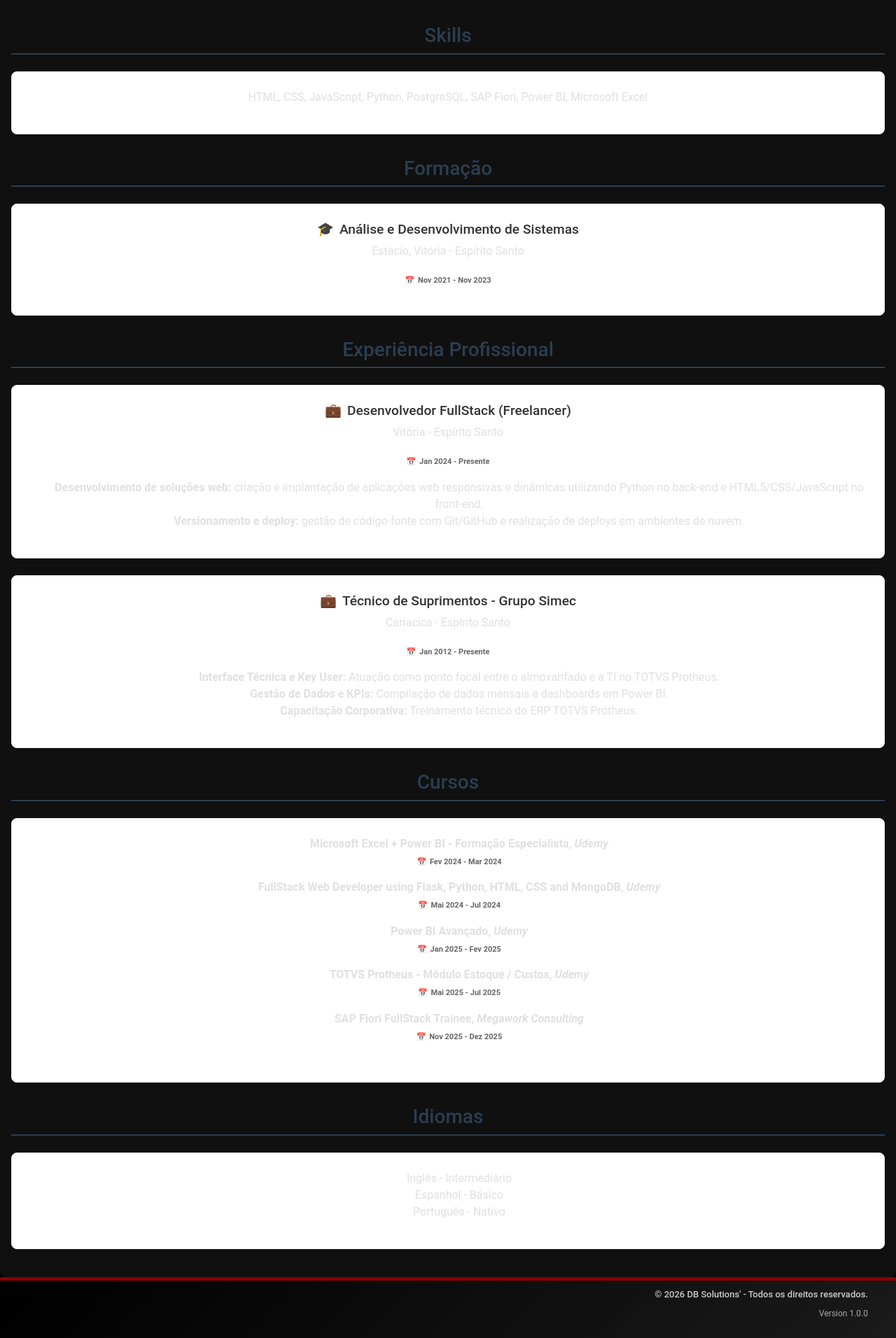
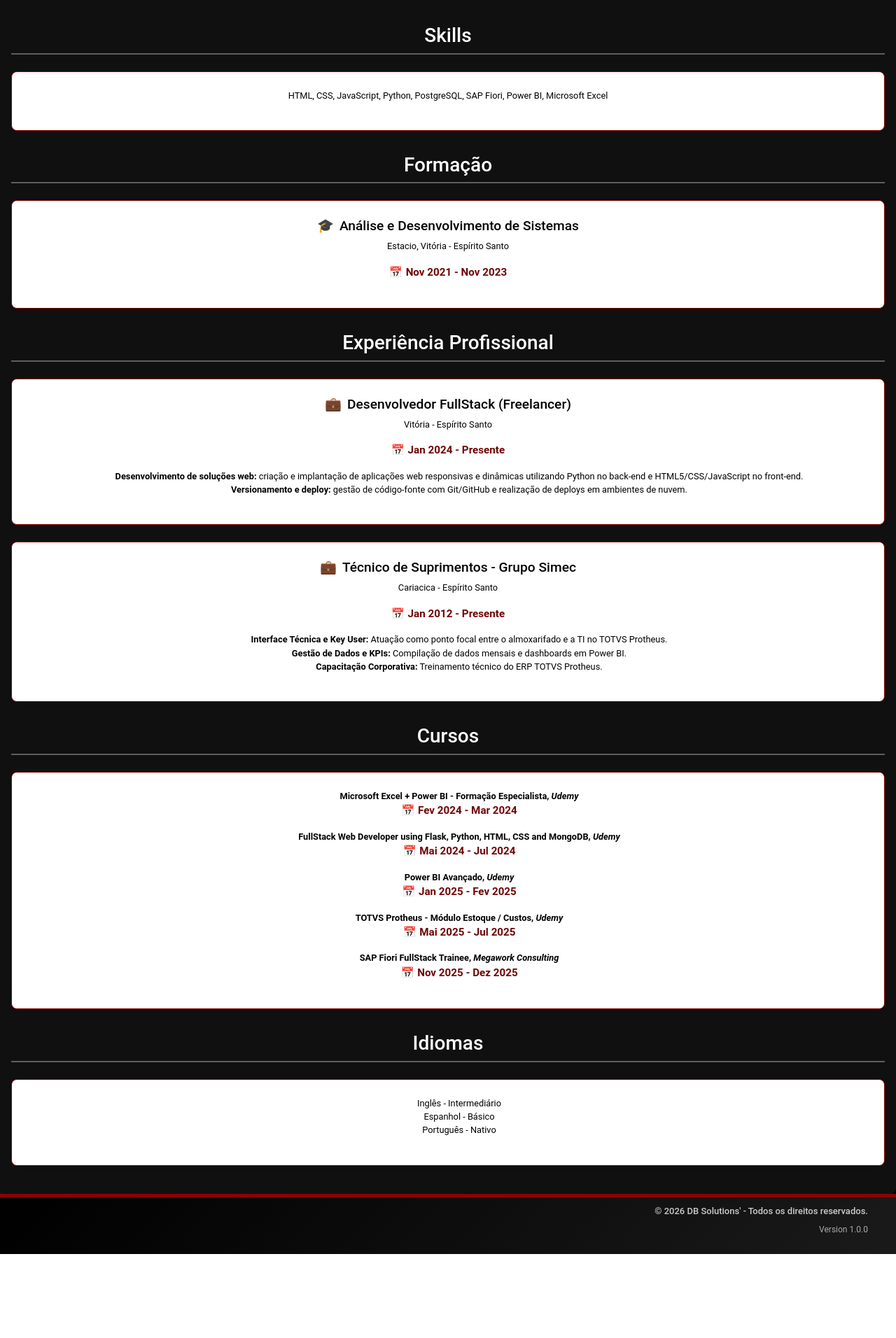
Before and after one commit to diegobernardessv/Curriculum-Vitae_DiegoBernardes, a Flask app: page /resume.html in a window 1280 px wide. Shown: the part 94-2006 px from the top of the page at 70% size. After the commit the page ends 1886 px from the top, so only its background shows below. Run offline with Flask 3, Linux system fonts and the light colour scheme.

Commit message:
feat: estilização e organização código css

```diff
--- a/static/css/style.css
+++ b/static/css/style.css
@@ -1,18 +1,41 @@
-/* Reset Básico */
+/* ============================
+    1. RESET & ESTILOS GERAIS
+   ============================ */
+
+/* Reset */
 * {
     margin: 0;
     padding: 0;
     box-sizing: border-box;
 }
 
-/* Espaçamento entre os elementos */
-.container {
+/* Estilos Gerais do Body */
+body {
+    font-family: 'Roboto', 'Segoe UI', Tahoma, Geneva, Verdana, sans-serif;
+    background-color: black;
+    /* Corrigido: vírgula separando as cores do gradiente */
+    background-image: linear-gradient(135deg, black, #1a1a1a, black);
+    color: #e0e0e0;
+}
+
+/* ============================
+2. LAYOUT & CONTAINERS
+   ============================ */
+
+/* Containers centrais */
+.container,
+main.container {
     max-width: 1600px;
     text-align: center;
+    background-color: #101010;
+    padding: 1rem;
     border-radius: 8px;
+    box-shadow: 0 0 10px rgba(0, 0, 0, 0.3);
 }
 
-/* === Navbar Customizada === */
+/* ============================
+3. NAVBAR
+   ============================ */
 .custom-navbar {
     background-color: black;
     border-bottom: 2px solid #8b0000;
@@ -20,7 +43,6 @@
     z-index: 1030;
 }
 
-/* Transições suaves nos itens */
 .navbar .nav-link {
     color: white;
     transition: color 0.3s ease, transform 0.3s ease;
@@ -58,91 +80,47 @@
     box-shadow: 0 4px 10px rgba(255, 0, 0, 0.3);
 }
 
-/* Estilos Gerais */
-body {
-    font-family: 'Roboto', 'Segoe UI', Tahoma, Geneva, Verdana, sans-serif;
-    background-color: black;
-    background-image: linear-gradient(135deg, black#101010, #1a1a1a, black);
-    color: #e0e0e0;/* Fundo cinza bem suave */
+/* ============================
+4. HEADER (Página Inicial)
+   ============================ */
+header h1 {
+    font-size: 2.5rem;
+    color: #ffffff;
+    margin-bottom: 0.5rem;
 }
 
-/* Containers centrais */
-.container,
-main.container {
-    background-color: #101010;
-    padding: 1rem;
-    border-radius: 8px;
-    box-shadow: 0 0 10px rgba(0, 0, 0, 0.3);
+header h2 {
+    font-size: 1.2rem;
+    color: #ffffff;
+    font-weight: normal;
 }
 
+/* ============================
+5. CONTEÚDO PRINCIPAL & CARDS
+   ============================ */
+/* Títulos das Seções */
+section h3 {
+    color: #ffffff;
+    border-bottom: 2px solid #5e5e5e;
+    padding-bottom: 0.5rem;
+    margin-top: 2rem;
+    margin-bottom: 1.5rem;
+}
+
+/* Estilo base para listas no conteúdo principal */
 main ul {
     list-style: none;
     /* Remove as bolinhas da lista */
 }
 
-/* Cabeçalho (Home) */
-header {
-    text-align: center;
-    /* Centraliza foto e texto */
-    background-color: #f4f4f4;
-    /* Fundo cinza claro */
-    padding: 3rem 1rem;
-    /* Espaçamento generoso */
-    border-bottom: 1px solid #ddd;
-    /* Linha sutil abaixo */
-}
-
-header img {
-    border-radius: 50%;
-    /* Faz a imagem ficar redonda */
-    object-fit: cover;
-    /* Garante que a foto não distorça */
-    border: 5px solid white;
-    /* Borda branca grossa */
-    box-shadow: 0 4px 10px rgba(0, 0, 0, 0.1);
-    /* Sombra suave para destacar */
-    margin-bottom: 1rem;
-    /* Espaço entre a foto e o nome */
-}
-
-header h1 {
-    font-size: 2.5rem;
-    /* Nome grande */
-    color: #2c3e50;
-    /* Azul escuro profissional */
-    margin-bottom: 0.5rem;
-    /* Espaço abaixo do nome */
-}
-
-header h2 {
-    font-size: 1.2rem;
-    color: #666;
-    /* Cinza médio para o cargo */
-    font-weight: normal;
-    /* Fonte mais leve */
-}
-
-/* Títulos das Seções */
-section h3 {
-    color: #2c3e50;
-    /* Azul escuro */
-    border-bottom: 2px solid #2c3e50;
-    /* Linha de destaque */
-    padding-bottom: 0.5rem;
-    /* Espaço até a linha */
-    margin-top: 2rem;
-    /* Espaço acima do texto */
-    margin-bottom: 1.5rem;
-    /* Espaço abaixo do texto */
-}
-
-/* Cartões de Conteúdo (Experiência, Projetos, Formação) */
-article {
+/* Cartões de Conteúdo (Article, Address) */
+article,
+address {
     background: white;
     /* Fundo do cartão */
     padding: 1.5rem;
     /* Espaçamento interno */
-    border: 1px solid #eee;
+    border: 1px solid #8b0000;
     /* Borda sutil */
     border-radius: 8px;
     /* Borda arredondada */
@@ -152,20 +130,36 @@
     /* Separação entre cartões */
 }
 
+/* Elementos dentro dos cartões */
 article h4 {
-    color: #333;
+    color: #000000;
     font-size: 1.2rem;
     margin-bottom: 0.5rem;
 }
 
-article p em,
 article time {
-    color: #666;
-    /* Cinza para informações secundárias */
+    color: #700505;
     font-size: 0.95rem;
     display: block;
-    /* Garante que fique em linha própria caso necessário */
     margin-bottom: 1rem;
+}
+
+time.datetime {
+    font-weight: bold;
+}
+
+article p,
+address p {
+    color: #000000;
+    font-size: 0.8rem;
+    display: block;
+    margin-bottom: 1rem;
+}
+
+article ul li {
+    color: #000000;
+    font-size: 0.8rem;
+    display: block;
 }
 
 /* Ícones via CSS (Pseudo-elementos) */
@@ -187,31 +181,9 @@
     margin-right: 0.3rem;
 }
 
-/* Responsividade para Celulares */
-@media (max-width: 600px) {
-    nav ul {
-        flex-direction: column;
-        /* Empilha os itens verticalmente */
-        align-items: center;
-        /* Centraliza */
-        gap: 15px;
-        /* Ajusta o espaço */
-    }
-
-    header h1 {
-        font-size: 2rem;
-        /* Diminui um pouco o nome para caber na tela */
-    }
-}
-
-.datetime {
-    display: inline-block;
-    font-size: 11px;
-    font-weight: bold;
-}
-
-/* === Footer Styles === */
-
+/* ============================
+6. FOOTER
+   ============================ */
 .footer {
     background-color: black;
     background-image: linear-gradient(135deg, #000000, #1a1a1a);
@@ -223,7 +195,6 @@
     border-top: 5px solid #8b0000;
 }
 
-
 .footer__content {
     max-width: 1600px;
     margin: 0 auto;
@@ -232,7 +203,6 @@
     align-items: center;
     padding: 10px 40px;
     flex-wrap: wrap;
-
 }
 
 .left {
@@ -291,3 +261,22 @@
     /* opcional: dá um leve brilho */
     filter: drop-shadow(16px 16px 20px red) invert(75%);
 }
+
+/* ============================
+7. RESPONSIVIDADE
+   ============================ */
+@media (max-width: 600px) {
+    nav ul {
+        flex-direction: column;
+        /* Empilha os itens verticalmente */
+        align-items: center;
+        /* Centraliza */
+        gap: 15px;
+        /* Ajusta o espaço */
+    }
+
+    header h1 {
+        font-size: 2rem;
+        /* Diminui um pouco o nome para caber na tela */
+    }
+}
```
Also changed, not shown: templates/contact.html (+9 -9 lines).
